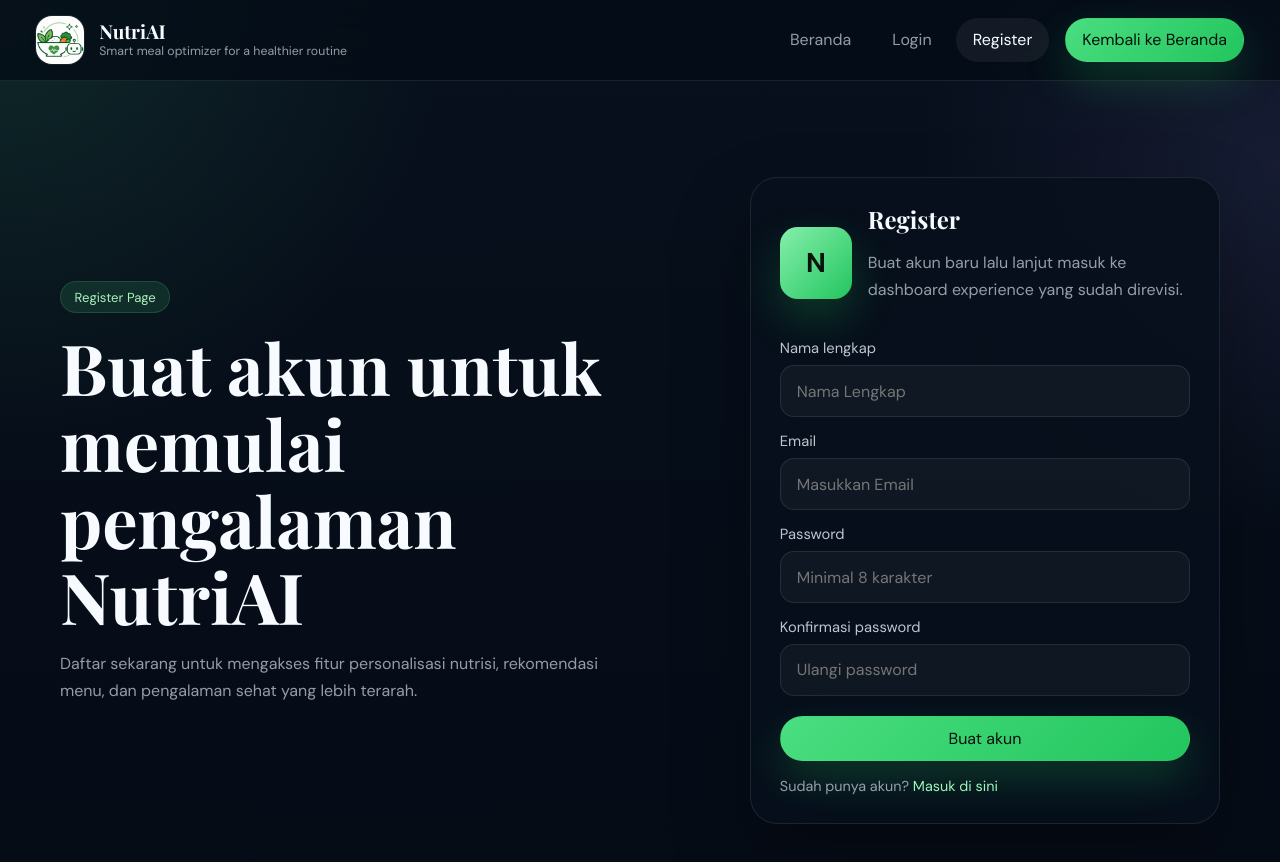
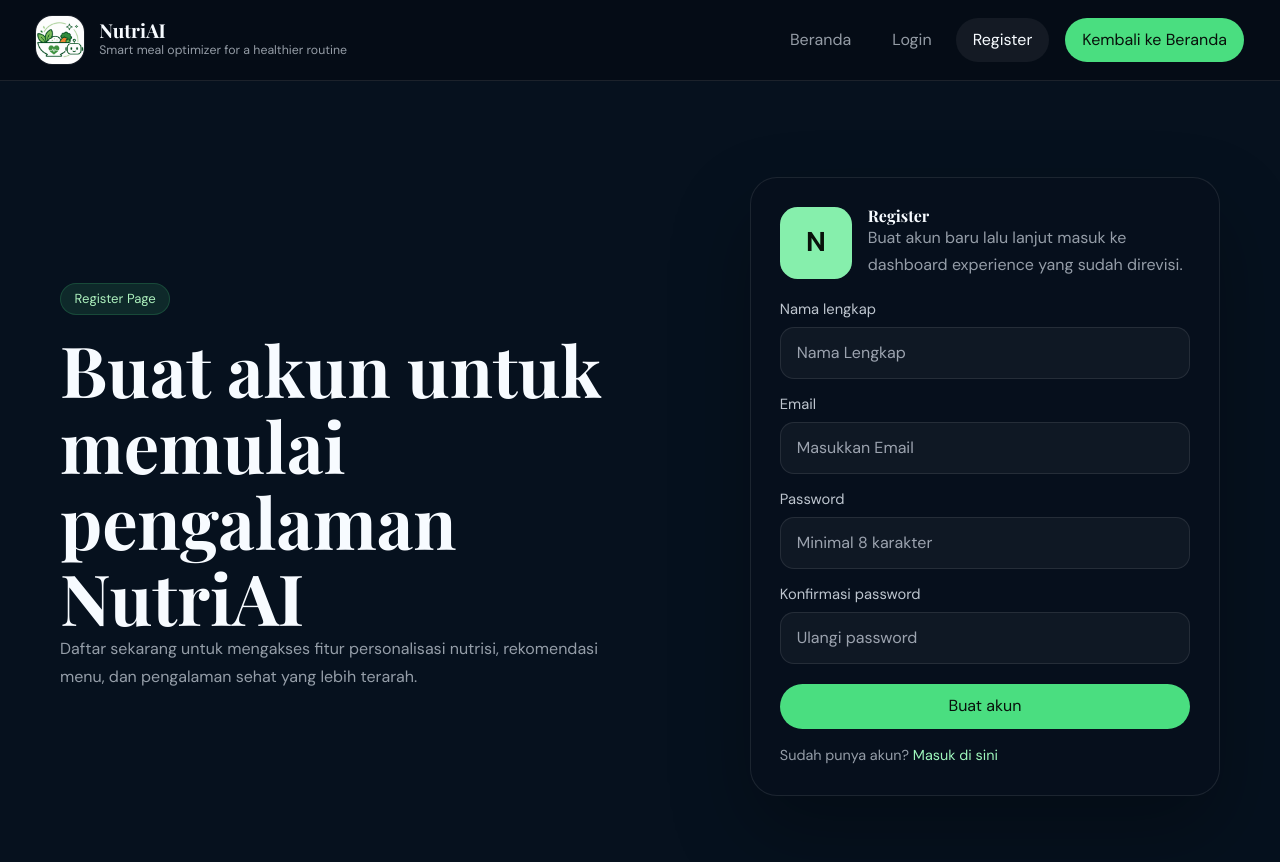
Before and after one commit to feryardnsyah04/nutrition-optimization-deploy, a React (Vite) app in the folder frontend/: page /register in a window 1280 px wide. Shown: the top 862 px of the page. Built offline with nearby package versions, Linux system fonts and the light colour scheme; no server answers.

Commit message:
chore: sync frontend files with development, add AI optimizer suggestions

```diff
--- a/frontend/src/pages/OptimizerPage.jsx
+++ b/frontend/src/pages/OptimizerPage.jsx
@@ -22,6 +22,7 @@ function OptimizerPage() {
   const [activity, setActivity] = useState(profile.activity);
   const [step, setStep] = useState(optimizerResult ? 3 : 1);
   const [result, setResult] = useState(optimizerResult);
+  const [aiSuggestion, setAiSuggestion] = useState('');
 
   function calculateRecommendation() {
     const ageValue = Number(age);
@@ -59,10 +60,27 @@ function OptimizerPage() {
   }
 
   async function handleGenerate() {
+    const budgetValue = profile.budget || 15000;
+
     setStep(2);
-    await new Promise((resolve) => setTimeout(resolve, 1300));
+
+    try {
+      const response = await fetch('/v1/optimizes', {
+        method: 'POST',
+        headers: { 'Content-Type': 'application/json' },
+        body: JSON.stringify({
+          budget_maksimal: budgetValue,
+          target_kalori: calculateRecommendation()?.target || 2000,
+        }),
+      });
+
+      if (!response.ok) throw new Error('AI optimization failed');
+
+      const apiData = await response.json();
 
       const nextResult = calculateRecommendation();
+
+      setAiSuggestion(apiData.ringkasan?.catatan_ai || 'Analisis AI berhasil diproses.');
 
       if (!nextResult) {
         setStep(1);
@@ -79,6 +97,14 @@ function OptimizerPage() {
         weight: Number(weight),
         height: Number(height),
       });
+    } catch (error) {
+      console.error('AI optimization error:', error);
+      setAiSuggestion('Maaf, analisis AI tidak tersedia saat ini. Silakan coba lagi nanti.');
+
+      const nextResult = calculateRecommendation();
+      setResult(nextResult);
+      setStep(3);
+    }
   }
 
   return (
@@ -191,6 +217,13 @@ function OptimizerPage() {
                 ))}
               </div>
 
+              {aiSuggestion ? (
+                <div className="feature-panel" style={{ marginTop: '1rem' }}>
+                  <h3 style={{ fontSize: '1.1rem', marginBottom: '0.5rem' }}>Saran dari GEN AI</h3>
+                  <p style={{ color: 'var(--muted-strong)', lineHeight: '1.6' }}>{aiSuggestion}</p>
+                </div>
+              ) : null}
+
               <div className="result-meta">
                 <span>BMR {result.bmr} kkal</span>
                 <span>TDEE {result.tdee} kkal</span>
--- a/frontend/src/pages/ProfilePage.jsx
+++ b/frontend/src/pages/ProfilePage.jsx
@@ -58,7 +58,7 @@ function ProfilePage() {
 
           <label className="field" htmlFor="profile-goal">
             <span>Fokus nutrisi</span>
-            <input id="profile-goal" type="text" value={goal} onChange={onGoalChange} />
+            <input id="profile-goal" type="text" value={goal} readOnly />
           </label>
 
           <label className="field" htmlFor="profile-bio">
--- a/frontend/src/styles.css
+++ b/frontend/src/styles.css
@@ -1,4 +1,8 @@
 @import url('https://fonts.googleapis.com/css2?family=DM+Sans:wght@400;500;700&family=Playfair+Display:wght@700;800&display=swap');
+
+@tailwind base;
+@tailwind components;
+@tailwind utilities;
 
 :root {
   color-scheme: dark;
@@ -17,10 +21,7 @@
   --orange: #fb923c;
   --yellow: #facc15;
   font-family: 'DM Sans', sans-serif;
-  background:
-    radial-gradient(circle at top left, rgba(74, 222, 128, 0.15), transparent 32%),
-    radial-gradient(circle at top right, rgba(167, 139, 250, 0.12), transparent 24%),
-    linear-gradient(180deg, #07101d 0%, #050b15 100%);
+  background: var(--bg);
   color: var(--text);
 }
 
@@ -37,10 +38,7 @@ body {
   min-width: 320px;
   min-height: 100vh;
   color: var(--text);
-  background:
-    radial-gradient(circle at top left, rgba(74, 222, 128, 0.12), transparent 28%),
-    radial-gradient(circle at right 18%, rgba(167, 139, 250, 0.1), transparent 24%),
-    linear-gradient(180deg, #07101d 0%, #050b15 100%);
+  background: var(--bg);
 }
 
 a {
@@ -109,20 +107,19 @@ textarea:focus {
   height: 26rem;
   content: '';
   border-radius: 999px;
-  filter: blur(90px);
-  opacity: 0.45;
+  filter: none;
 }
 
 .app-shell::before {
   top: -9rem;
   left: -10rem;
-  background: rgba(74, 222, 128, 0.28);
+  background: transparent;
 }
 
 .app-shell::after {
   right: -11rem;
   bottom: -10rem;
-  background: rgba(167, 139, 250, 0.24);
+  background: transparent;
 }
 
 .topbar {
@@ -134,7 +131,7 @@ textarea:focus {
   justify-content: space-between;
   gap: 1rem;
   padding: 1rem clamp(1.1rem, 3vw, 2.25rem);
-  background: rgba(5, 12, 22, 0.78);
+  background: rgba(5, 12, 22, 1);
   backdrop-filter: blur(18px);
   border-bottom: 1px solid var(--line);
 }
@@ -232,8 +229,8 @@ textarea:focus {
 .topbar__action,
 .button--primary {
   color: #08110b;
-  background: linear-gradient(135deg, var(--green), var(--green-deep));
-  box-shadow: 0 18px 44px rgba(34, 197, 94, 0.24);
+  background: var(--green);
+  box-shadow: none;
 }
 
 .topbar__action--ghost,
@@ -248,8 +245,8 @@ textarea:focus {
 
 .button--violet {
   color: #ffffff;
-  background: linear-gradient(135deg, #a78bfa, #7c3aed);
-  box-shadow: 0 18px 44px rgba(124, 58, 237, 0.24);
+  background: #a78bfa;
+  box-shadow: none;
 }
 
 .button--full {
@@ -262,7 +259,7 @@ textarea:focus {
 
 .button--saved {
   color: #0b160e;
-  background: linear-gradient(135deg, #86efac, #4ade80);
+  background: #86efac;
 }
 
 .topbar__action:hover,
@@ -283,21 +280,19 @@ textarea:focus {
 }
 
 .page--home {
-  background:
-    radial-gradient(circle at 85% 12%, rgba(74, 222, 128, 0.08), transparent 24%),
-    linear-gradient(180deg, rgba(5, 11, 21, 0), rgba(5, 11, 21, 0.2));
+  background: var(--bg);
 }
 
 .page--menu {
-  background: radial-gradient(circle at 12% 20%, rgba(74, 222, 128, 0.08), transparent 18%);
+  background: var(--bg);
 }
 
 .page--optimizer {
-  background: radial-gradient(circle at 88% 12%, rgba(167, 139, 250, 0.12), transparent 20%);
+  background: var(--bg);
 }
 
 .page--profile {
-  background: radial-gradient(circle at 50% 0, rgba(82, 180, 255, 0.12), transparent 26%);
+  background: var(--bg);
 }
 
 .hero-section,
@@ -639,6 +634,43 @@ textarea:focus {
   font-size: 0.72rem;
 }
 
+/* Card primitives styling for CardImage component */
+.card-root {
+  background: var(--panel);
+  border: 1px solid var(--line);
+  border-radius: 1.2rem;
+  overflow: hidden;
+  box-shadow: 0 8px 30px rgba(0,0,0,0.35);
+  transition: transform 180ms ease, border-color 180ms ease, background 180ms ease;
+}
+.card-root:hover {
+  transform: translateY(-4px);
+  border-color: rgba(168, 230, 163, 0.18);
+}
+.card-root__img {
+  display: block;
+  width: 100%;
+  height: 180px;
+  object-fit: cover;
+}
+.card-header {
+  position: relative;
+  z-index: 40;
+}
+.card-action {
+  margin-bottom: 0.6rem;
+}
+.card-title {
+  margin: 0 0 0.4rem;
+}
+.card-desc {
+  margin: 0 0 0.8rem;
+  color: var(--muted);
+}
+.card-footer {
+  padding: 1rem;
+}
+
 .menu-summary-badge {
   display: grid;
   place-items: center;
@@ -913,8 +945,8 @@ textarea:focus {
   font-size: 1.7rem;
   font-weight: 700;
   color: #09120b;
-  background: linear-gradient(135deg, #86efac, #22c55e);
-  box-shadow: 0 18px 44px rgba(34, 197, 94, 0.24);
+  background: #86efac;
+  box-shadow: none;
 }
 
 .profile-panel {
```
Lines whose indentation alone changed are shown as unchanged.
